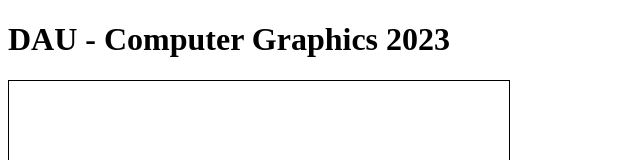
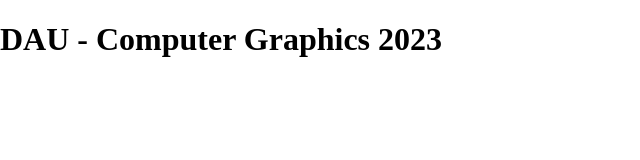
Before and after one commit to rPvl/4-1_ComputerGraphics, a website: page index.html in a window 1280 px wide. Shown: the top 160 px of the page, without its empty margins (0-640 px from the left). Drawn offline with nearby package versions, Linux system fonts and the light colour scheme.

Commit message:
Add files via upload

```diff
--- a/index.html
+++ b/index.html
@@ -6,14 +6,16 @@
     <meta name="viewport" content="width=device-width, initial-scale=1.0">
     <title>Document</title>
     <style>
-        canvas{border:1px solid;}
+        canvas{border:1px solid; width: 500px; height: 500px}
+        body{margin:0;}
     </style>
     <script src="js/three.js"></script>
 </head>
 <body>
     <h1>DAU - Computer Graphics 2023</h1>
-    <canvas id="myCanvas" width="500" height="500"></canvas>
-    <script src="./js/draw_230327.js"></script>
+    <!--3D 화면 보려면 canvas 태그를 없애야함 -->
+    <!-- <canvas id="myCanvas" width="500" height="500"></canvas> -->
+    <script src="./js/draw_230508.js"></script>
 </body>
 </html>
 
```
